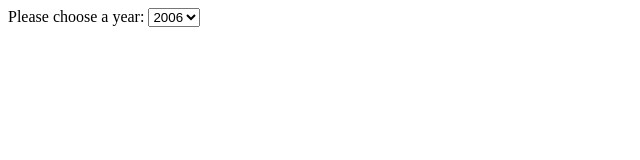
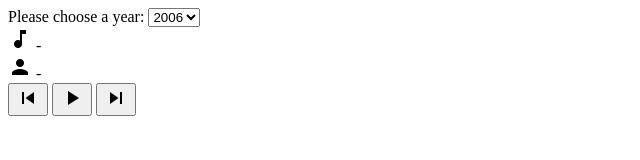
Before and after one commit to hxloise/visualdon-22-Projet-meteorite, a website built with webpack: page public/index.html in a window 1280 px wide. Shown: the whole page, without its empty margins (0-640 px from the left). Built offline with nearby package versions, Linux system fonts and the light colour scheme; files whose address does not match are found by name.

Commit message:
aded player structure

```diff
--- a/public/index.html
+++ b/public/index.html
@@ -4,14 +4,25 @@
 <head>
     <meta charset="UTF-8">
     <title>Meteorite landings from 2006 to 2016</title>
-    <link rel="shortcut icon" href="../assets/img/favicon.ico">
+    <!-- Fonts google pour les icônes et la police par défaut -->
+    <link rel="stylesheet" href="https://fonts.googleapis.com/css2?family=Material+Icons" />
+    <link rel="stylesheet"
+        href="https://fonts.googleapis.com/css2?family=Montserrat:wght@100;300;400;700&display=swap" />
+
+    <!-- Stylesheet principale (main.css, car c'est le nom de sortie utilisé par Webpack) -->
+    <link rel="stylesheet" href="main.css" />
+
+    <!-- Lien vers le fichier manifest pour la PWA -->
+    <link rel="manifest" href="/manifest.webmanifest" />
+
+    <script src="main.js" defer></script>
 </head>
 
 <body>
     <section id="music_player">
         <div class="year">
             <label for="year-select">Please choose a year:</label>
-            <select name="year" id="year-select" >
+            <select name="year" id="year-select">
                 <option value="2006">2006</option>
                 <option value="2007">2007</option>
                 <option value="2008">2008</option>
@@ -22,6 +33,43 @@
                 <option value="2013">2013</option>
             </select>
         </div>
+
+        <div id="player">
+            <div id="player-infos">
+                <div id="player-infos-song">
+                    <span class="material-icons">music_note</span>
+                    <!-- utiliser l'id de cet élément pour changer le titre de la chanson -->
+                    <span id="player-infos-song-title">
+                        -
+                    </span>
+                </div>
+
+                <div id="player-infos-artist">
+                    <span class="material-icons">person</span>
+                    <!-- utiliser l'id de cet élément pour changer le nom de l'artiste -->
+                    <span id="player-infos-artist-name">
+                        -
+                    </span>
+                </div>
+            </div>
+
+            <div id="player-controls">
+                <!-- utiliser l'id de cet élément pour ajouter un listener pour le click sur précédent -->
+                <button type="button" class="player-control player-control-small" id="player-control-previous">
+                    <span class="material-icons">skip_previous</span>
+                </button>
+                <!-- utiliser l'id de cet élément pour ajouter un listener pour le click sur play/pause -->
+                <button type="button" class="player-control" id="player-control-play">
+                    <span class="material-icons">play_arrow</span>
+                </button>
+                <!-- utiliser l'id de cet élément pour ajouter un listener pour le click sur suivant -->
+                <button type="button" class="player-control player-control-small" id="player-control-next">
+                    <span class="material-icons">skip_next</span>
+                </button>
+            </div>
+        </div>
+
+
     </section>
     <section id="meteorites">
 
--- /dev/null
+++ b/src/css/index.css
@@ -0,0 +1,6 @@
+/* Packages */
+@import 'normalize.css';
+
+.material-icons {
+    vertical-align: middle;
+  }
```
